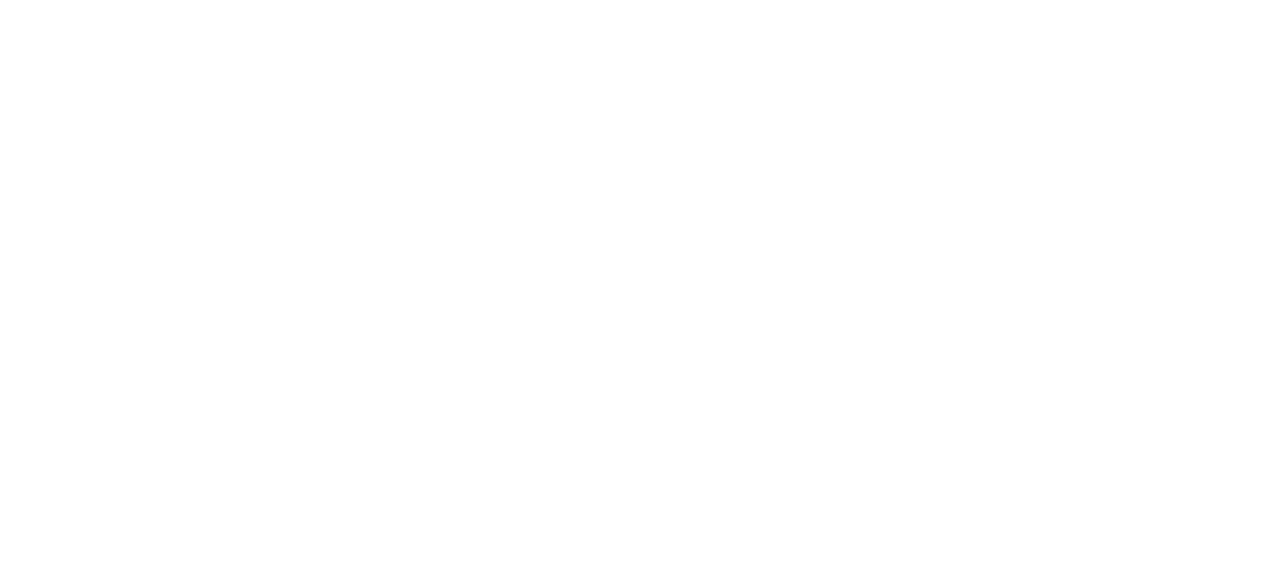
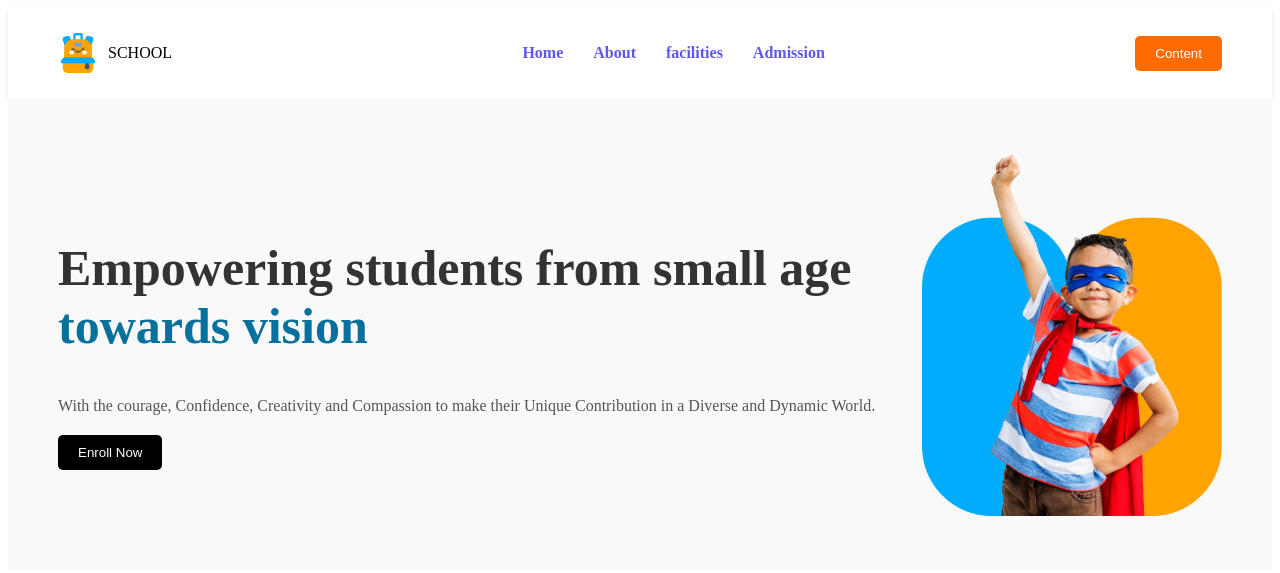
Before and after one commit to rdshuvo/my-second-web, a plain HTML site: page index.html in a window 1280 px wide. Drawn offline with Linux system fonts and the light colour scheme.

Commit message:
added an my wedsite

```diff
--- a/index.html
+++ b/index.html
@@ -4,13 +4,37 @@
     <meta charset="UTF-8">
     <meta name="viewport" content="width=device-width, initial-scale=1.0">
     <title>My Second Website</title>
+    <link rel="stylesheet" href="styles/index.css">
 </head>
 <body>
-    <header>
+    <header class="container">
+          <div class="logo">
+            <img src="assets/logo.png" alt="School Logo">
+            <span>SCHOOL</span>
+          </div>
+          <nav class="nav">
+            <ul class="nav-text">
+              <li><a href="#home"><span>Home</span></a></li>
+              <li><a href="#about"><span>About</span></a></li>
+              <li><a href="#facilities"><span>facilities</span></a></li>
+              <li><a href="#admission"><span>Admission</span></a></li>
+            </ul>
+          </nav>
+          <button class="content-btn">Content</button>
+    </header>
+    <section class="hero">
+      <div class="hero-text">
+        <h1>Empowering students from small age <span>towards vision</span> </h1>
+        <p>With the courage, Confidence, Creativity and Compassion to make their Unique Contribution in a Diverse and Dynamic World.</p>
+          <button class="enroll-btn">Enroll Now</button>
+      </div>
+      <div class="hero-image">
+        <img src="assets/hero-kids.png" alt="Child Superhero">
 
-    </header>
-    <main>
+      </div>
+    </section>
+    <footer>
 
-    </main>
+    </footer>
 </body>
 </html>
--- /dev/null
+++ b/styles/index.css
@@ -0,0 +1,81 @@
+/* General Reset */
+
+
+.container{
+    display: flex;
+    justify-content: space-between;
+    align-items: center;
+    padding: 20px 50px;
+    background: #fff;
+    box-shadow: 0 2px 5px rgba(0, 0, 0, 0.1);
+}
+
+.logo{
+    display: flex;
+    align-items: center;
+}
+.logo img {
+    width: 40px;
+    margin-right: 10px;
+}
+.nav-text span{
+    color: #FF6B00;
+    color: skyblue;
+    color: skyblue;
+    color: #5D58EF;
+
+}
+nav ul{
+    display: flex;
+    list-style: none;
+}
+nav ul li {
+    margin: 0 15px;
+}
+
+nav ul li a{
+    text-decoration: none;
+    color: #333;
+    font-weight: bold;
+}
+.content-btn{
+    background-color: #FF6B00;
+    color: #FFFFFF;
+    padding: 10px 20px;
+    border: none;
+    border-radius: 5px;
+
+}
+.hero{
+    display: flex;
+    align-items: center;
+    justify-content: space-between;
+    padding: 50px;
+    background: #f9f9f9;
+
+
+}
+.hero-text h1{
+    font-size: 50px;
+    color: #333;
+
+}
+.hero-text h1 span{
+    color: rgb(5, 113, 156);
+}
+.hero-text p{
+    margin: 20px 0;
+    font-size: 16px;
+    color: #555;
+}
+.enroll-btn{
+    background-color: black;
+    color: #FFFFFF;
+    padding: 10px 20px;
+    border: none;
+    border-radius: 5px;
+}
+.hero-image img{
+    width: 300px;
+    border-radius: 20px;
+}
```
